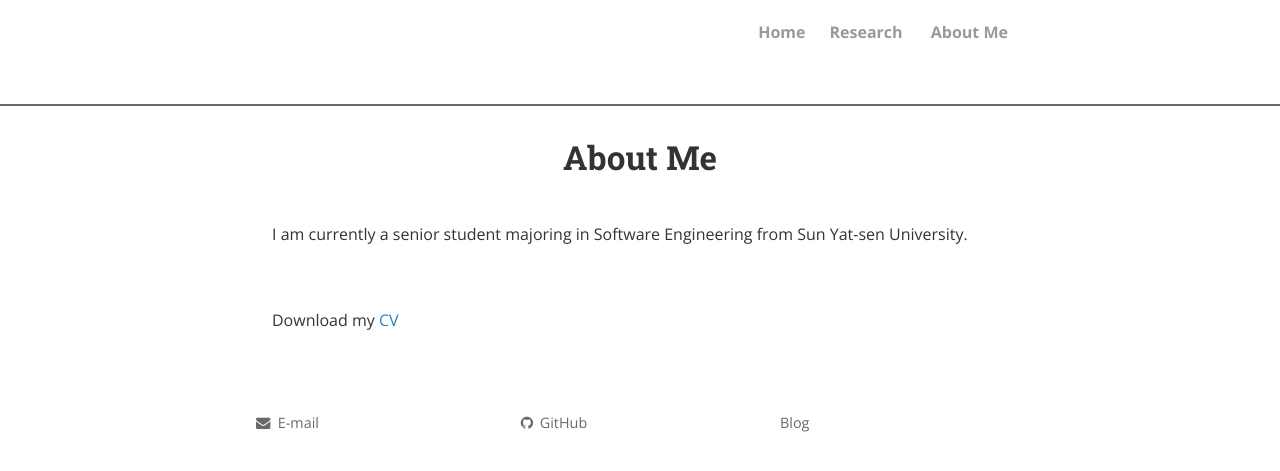
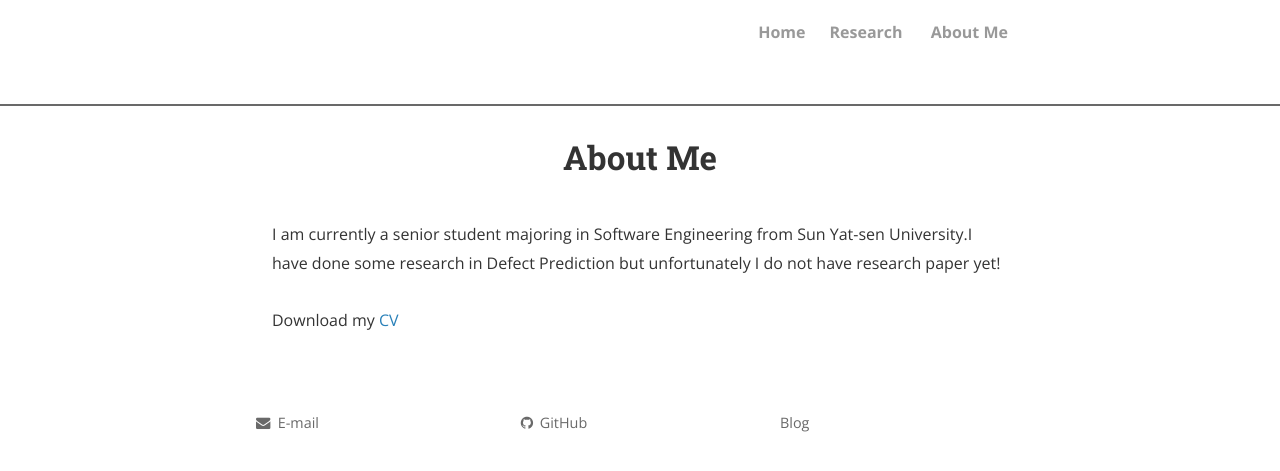
Before and after one commit to LebronX/LebronX.github.io, a Jekyll site: the page built from about.md, in a window 1280 px wide. Shown: the top 471 px of the page. Built offline with Jekyll 4.4.1, drawn with Linux system fonts in a browser that asks for light colours; nearby versions of some CDN libraries; comment, search, counter and statistics services are not loaded; a style sheet for code colours, icons or effects is not loaded.

Commit message:
try new model

```diff
--- a/about.md
+++ b/about.md
@@ -3,7 +3,7 @@ layout: page
 title: About Me
 permalink: /about/
 ---
-I am currently a senior student majoring in Software Engineering from Sun Yat-sen University.
+I am currently a senior student majoring in Software Engineering from Sun Yat-sen University.I have done some research in Defect Prediction but unfortunately I do not have research paper yet!
 <br>
 <br>
 Download my <a href="https://www.dropbox.com/s/f53dnxkzthk8jmr/soto-cv.pdf?dl=0" download="Soto, Paul- CV">CV</a><br>
```
Also changed, not shown: 1 other file.
